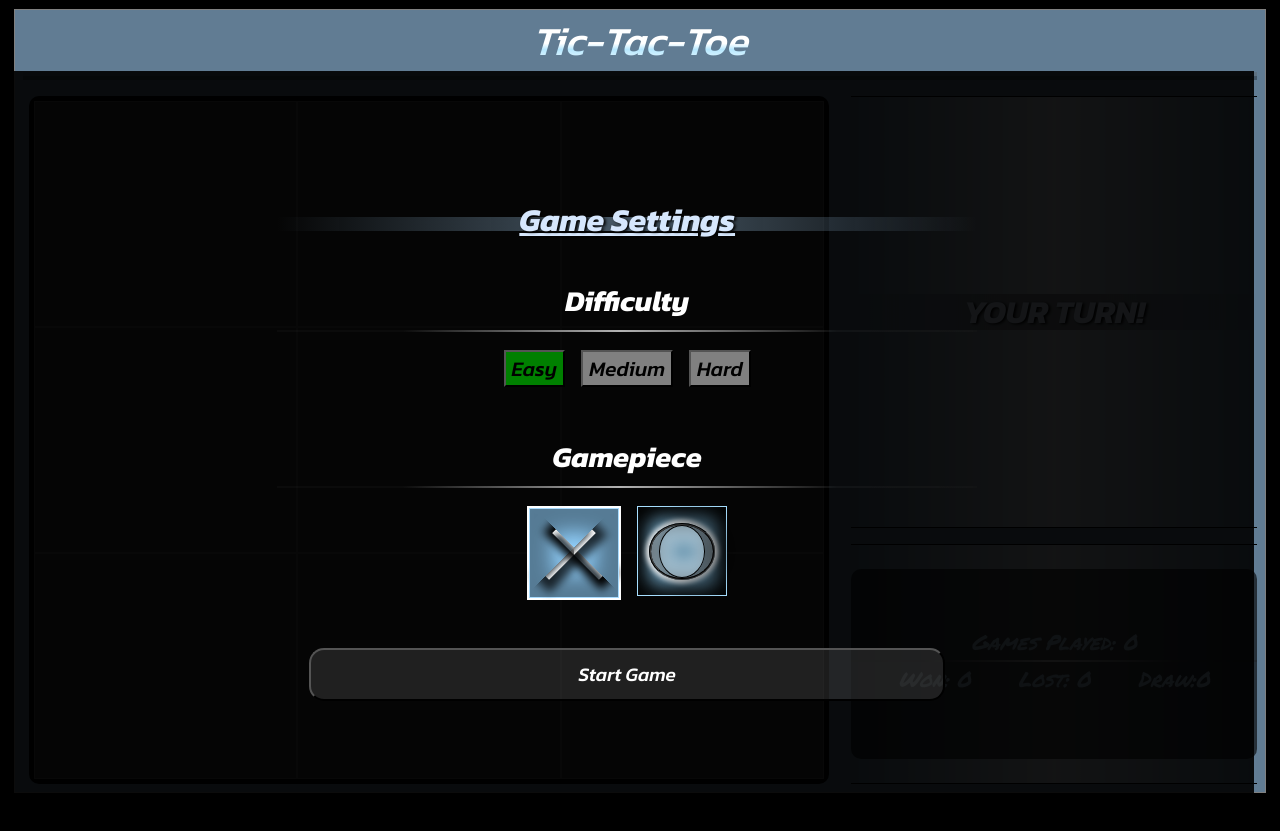
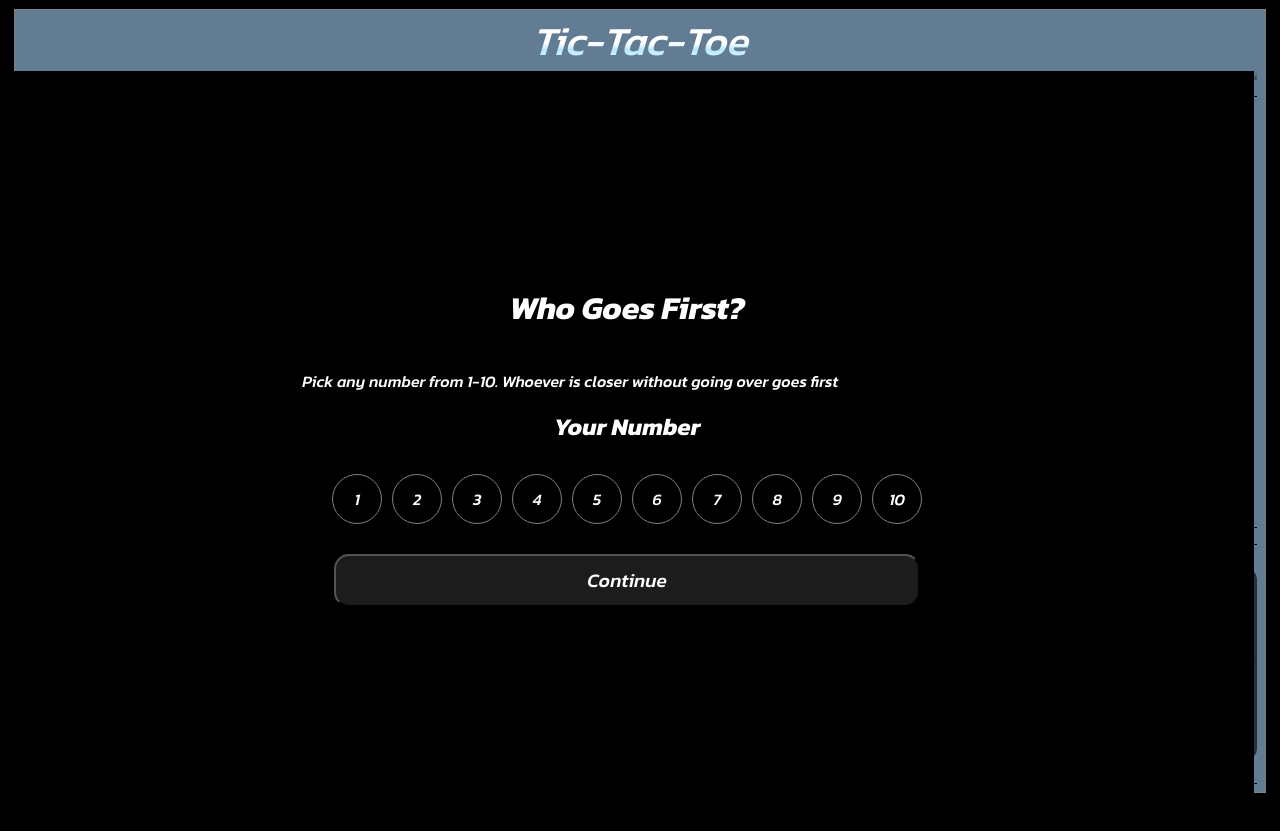
Before and after one commit to PanopDev/TicTacToe, a React (Create React App) app: page / in a window 1280 px wide. Built offline with nearby package versions, Linux system fonts and the light colour scheme.

Commit message:
added who goes first game functionality with minimal styling

```diff
--- a/src/Context.js
+++ b/src/Context.js
@@ -63,7 +63,9 @@ function GameBrainData({ children }) {
     userSelected: [],
     aiSelected: [],
     fakestate: 0,
-    startMenu:true
+    userWonNumberGame:null,
+    startMenu:true,
+    whoGoesFirstGame:true
   };
 
   function reduce(state, action) {
@@ -77,7 +79,9 @@ function GameBrainData({ children }) {
       case 'aiGamePiece':
         return { ...state, aiGamePiece: action.payload };
       case 'userGoesFirst':
-        return { ...state, userGoesFirst: !state.userGoesFirst };
+        return { ...state, userGoesFirst: action.payload };
+        case 'userWinsStartGame':
+          return{...state, userWonNumberGame:action.payload}
       case 'gameSquaresFilled': {
         console.log(state.gameSquaresFilled);
         return {
@@ -92,6 +96,8 @@ function GameBrainData({ children }) {
         };
       case 'aiSelected':
         return { ...state, aiSelected: [...state.aiSelected, action.payload] };
+      case 'whoGoesFirstGame':
+        return {...state, whoGoesFirstGame: !state.whoGoesFirstGame}
       case 'resetGameSquares': {
         return {
           ...state,
--- a/src/components/popMenuButtons.jsx
+++ b/src/components/popMenuButtons.jsx
@@ -32,7 +32,9 @@ export function PopMenuCloseButton({isOpen,setIsOpen}){
   dispatch({type:'startMenu', payload:false})
   setIsOpen(false)
   // dispatch({type:'startMenu', payload:false})
-
+if (state.startMenu){
+  dispatch({type:'userGoesFirst', payload:state.userWonNumberGame})
+}
   }
 
 
@@ -43,3 +45,18 @@ export function PopMenuCloseButton({isOpen,setIsOpen}){
   )
 
 }
+
+export function WhoGoesFirstButton() {
+  const {state,dispatch} = useContext(GameBrain)
+function handleClick(){
+dispatch({type:'whoGoesFirstGame'})
+
+}
+
+
+return(
+
+<button className='closeButton' onClick={handleClick}>Continue</button>
+
+)
+}
--- a/src/components/popupMenu.jsx
+++ b/src/components/popupMenu.jsx
@@ -4,7 +4,9 @@ import GamepieceO from './gamepieceO';
 import GamepieceX from './gamepieceX';
 import { useContext } from 'react';
 import GameBrain from '../Context';
+import WhoGoesFirst from './whoGoesFirst';
 import { PopMenuButton, PopMenuCloseButton } from './popMenuButtons';
+
 
 export default function PopupMenu({ isOpen, setIsOpen }) {
   const { state, dispatch } = useContext(GameBrain);
@@ -80,7 +82,9 @@ export default function PopupMenu({ isOpen, setIsOpen }) {
             <PopMenuCloseButton isOpen={isOpen} setIsOpen={setIsOpen} text={'Continue'} />
           </div>
         )}
+        {state.whoGoesFirstGame && (<WhoGoesFirst/>)}
       </div>
+
     </>
   );
 }
--- /dev/null
+++ b/src/components/styles/whoGoesFirst.css
@@ -0,0 +1,27 @@
+.whoGoesFirstContainer{
+display:grid;
+place-content: center;
+position:absolute;
+flex-direction:column;
+width:100%;
+min-height:100%;
+color:white;
+background-color:rgb(0, 0, 0);
+z-index:10
+}
+
+.selectMenu{
+    background-color:black;
+    color:white;
+    margin:20px;
+}
+
+.whoGoesFirstNumber{
+display:grid;
+place-content: center;
+width:50px;
+height:50px;
+border-radius: 50%;
+border:1px solid gray;
+margin:5px;
+}
--- /dev/null
+++ b/src/components/whoGoesFirst.jsx
@@ -0,0 +1,92 @@
+import React, { useEffect, useState,useContext } from 'react';
+import './styles/whoGoesFirst.css';
+import { WhoGoesFirstButton } from './popMenuButtons';
+import GameBrain from '../Context';
+
+export default function WhoGoesFirst() {
+
+  const {state,dispatch} = useContext(GameBrain)
+  const randomNumber=()=> Math.floor(Math.random()*(11-1)+1)
+  const [userNumber, setUserNumber] = useState(0);
+  const [aiNumber, setAiNumber] = useState(0);
+  const [winningNumber, setWinningNumber] = useState(0);
+
+  function determineWinner(){
+    // if (winningNumber !== 0){
+
+    // }
+    const userTest = Math.abs(userNumber - winningNumber);console.log(userTest)
+     const aiTest = Math.abs(aiNumber - winningNumber);console.log(aiTest)
+    const compare =()=> {if (userTest < aiTest){ return true } else if (userTest === aiTest){return userNumber < winningNumber ? true : false} else return false}
+    dispatch({type:'userWonNumberGame',payload:compare()})
+    if(compare()===true){return 'You go First'}
+    else {return 'Ai Goes First'}
+
+  }
+
+  function WhoGoesFirstNumber({ num, id }) {
+
+    function handleClick(e) {
+
+          if (userNumber === 0) {
+            setUserNumber(Number(e.target.textContent));
+            setTimeout(function(){setWinningNumber(randomNumber)},1000)
+          }
+        }
+
+    return (
+      <div
+        style={userNumber === id ? { backgroundColor: 'gray' } : {}}
+        className='whoGoesFirstNumber'
+        onClick={(e) =>handleClick(e)}
+      >
+        {num}
+      </div>
+    );
+  }
+
+function AiNumberSelect(){
+    let number = Math.floor(Math.random()*(11-1)+1)
+    console.log('ai number select')
+    if (number == userNumber){AiNumberSelect()}
+        else {setAiNumber(Number(number))}
+    }
+
+
+  function divNumbers() {
+    const numbers = [];
+    for (let i = 1; i < 11; i++) {
+      numbers.push(<WhoGoesFirstNumber id={i} key={`number${i}`} num={i} />);
+    }
+    return numbers;
+  }
+
+
+useEffect(()=>{AiNumberSelect()},[userNumber])
+
+  return (
+    <div className='whoGoesFirstContainer'>
+      <h1>Who Goes First?</h1>
+      <p>
+        Pick any number from 1-10.
+        Whoever is closer without going over goes first
+      </p>
+      <h2>Your Number</h2>
+      <div
+        style={{
+          display: 'flex',
+          justifyContent: 'center',
+          flexWrap: 'wrap',
+          alignItems: 'center',
+          margin: '25px',
+        }}
+      >
+        {divNumbers()}
+      </div>
+      {userNumber !== 0 && <h1>AI Number:{aiNumber}</h1>}
+      {winningNumber !== 0 && <h1>winning number: {winningNumber}</h1>}
+      {winningNumber !== 0 && <h1>{determineWinner()}</h1>}
+      <WhoGoesFirstButton />
+    </div>
+  );
+}
--- a/src/game.jsx
+++ b/src/game.jsx
@@ -1,6 +1,7 @@
 import GameBoard from './gameBoard';
 import Header from './header';
 import { GameBrainData } from './Context';
+import WhoGoesFirst from './components/whoGoesFirst';
 
 function Game({width}) {
   return (
--- a/src/gameBoard.js
+++ b/src/gameBoard.js
@@ -30,7 +30,7 @@ export default function GameBoard() {
   }
 
   function whoGoesFirst() {
-    if (state.userGoesFirst) {
+   if (state.userGoesFirst) {
       game.userTurn = true;
       dispatch({ type: 'updateState' });
     } else if (!state.userGoesFirst) {
```
Also changed, not shown: src/test.js (+63 -18 lines).
